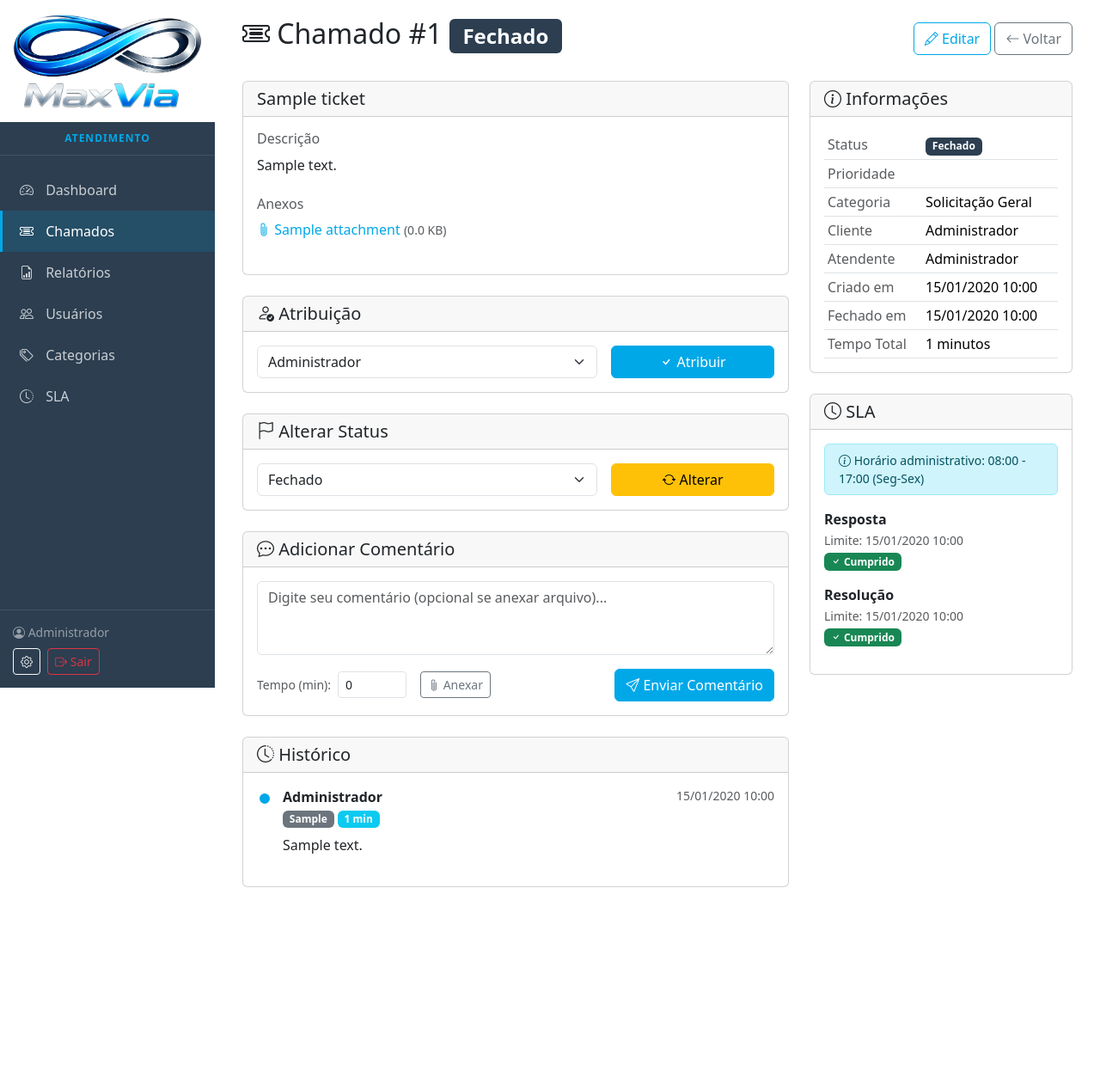
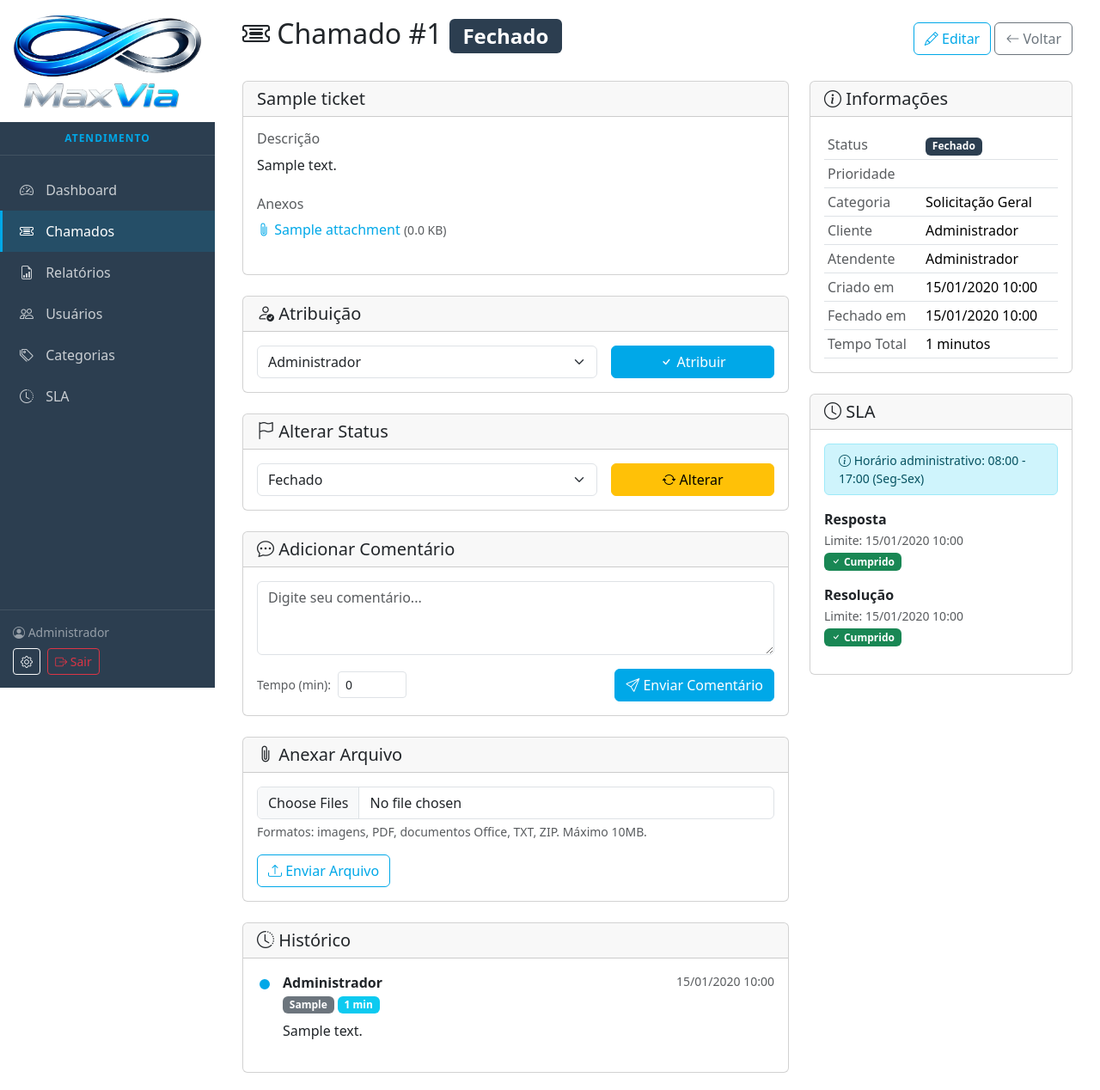
Before and after one commit to cleverauditor/helpdesk, a Flask app: page /tickets/1 in a window 1280 px wide. Shown: the whole page at 86% size. Before the commit the page ends 1032 px from the top, so only its background shows below. Run offline with Flask 3, Linux system fonts and the light colour scheme; a user stored in the database is signed in; tables that the repository leaves empty hold one stand-in row (values such as "Sample post").

Commit message:
feat: Separar formulários de comentário e anexo
- Formulário de comentário agora é separado do anexo
- Nova rota /anexar para enviar apenas arquivos
- Histórico registra anexos separadamente
- Interface mais clara com dois cards distintos

Co-Authored-By: Claude Opus 4.5 <noreply@anthropic.com>

```diff
--- a/routes/tickets.py
+++ b/routes/tickets.py
@@ -303,60 +303,74 @@ def comentar(id):
     comentario = request.form.get('comentario', '').strip()
     tempo_gasto = request.form.get('tempo_gasto', 0, type=int)
 
-    # Verificar se há anexos
-    tem_anexos = False
-    arquivos_anexados = []
-    if 'anexos' in request.files:
-        files = request.files.getlist('anexos')
-        for file in files:
-            if file and file.filename and allowed_file(file.filename):
-                tem_anexos = True
-                filename = secure_filename(file.filename)
-                unique_filename = f"{uuid.uuid4().hex}_{filename}"
-                filepath = os.path.join(current_app.config['UPLOAD_FOLDER'], unique_filename)
-                file.save(filepath)
-
-                anexo = Attachment(
-                    ticket_id=ticket.id,
-                    usuario_id=current_user.id,
-                    nome_arquivo=filename,
-                    caminho=unique_filename,
-                    tamanho=os.path.getsize(filepath),
-                    tipo_mime=file.content_type
-                )
-                db.session.add(anexo)
-                arquivos_anexados.append(filename)
-
-    # Verificar se há comentário ou anexo
-    if not comentario and not tem_anexos:
-        flash('Adicione um comentário ou anexe um arquivo.', 'danger')
+    if not comentario:
+        flash('Comentário não pode estar vazio.', 'danger')
         return redirect(url_for('tickets.visualizar', id=ticket.id))
 
-    # Criar histórico
-    if comentario or tem_anexos:
-        descricao = comentario
-        if tem_anexos and not comentario:
-            descricao = f"Anexo(s) adicionado(s): {', '.join(arquivos_anexados)}"
-        elif tem_anexos and comentario:
-            descricao = f"{comentario}\n\n📎 Anexo(s): {', '.join(arquivos_anexados)}"
-
-        historico = TicketHistory(
-            ticket_id=ticket.id,
-            usuario_id=current_user.id,
-            acao='comentario',
-            descricao=descricao,
-            tempo_gasto_minutos=tempo_gasto if current_user.is_atendente() else 0
-        )
-        db.session.add(historico)
-
+    historico = TicketHistory(
+        ticket_id=ticket.id,
+        usuario_id=current_user.id,
+        acao='comentario',
+        descricao=comentario,
+        tempo_gasto_minutos=tempo_gasto if current_user.is_atendente() else 0
+    )
+    db.session.add(historico)
     db.session.commit()
 
-    if tem_anexos and comentario:
-        flash('Comentário e anexo(s) adicionados!', 'success')
-    elif tem_anexos:
-        flash('Anexo(s) adicionado(s)!', 'success')
-    else:
-        flash('Comentário adicionado!', 'success')
+    flash('Comentário adicionado!', 'success')
+    return redirect(url_for('tickets.visualizar', id=ticket.id))
+
+
+@tickets_bp.route('/<int:id>/anexar', methods=['POST'])
+@login_required
+def anexar(id):
+    ticket = Ticket.query.get_or_404(id)
+
+    # Verificar permissão
+    if current_user.is_cliente() and ticket.cliente_id != current_user.id:
+        flash('Você não tem permissão para anexar arquivos neste chamado.', 'danger')
+        return redirect(url_for('tickets.lista'))
+
+    if 'anexos' not in request.files:
+        flash('Nenhum arquivo selecionado.', 'danger')
+        return redirect(url_for('tickets.visualizar', id=ticket.id))
+
+    files = request.files.getlist('anexos')
+    arquivos_anexados = []
+
+    for file in files:
+        if file and file.filename and allowed_file(file.filename):
+            filename = secure_filename(file.filename)
+            unique_filename = f"{uuid.uuid4().hex}_{filename}"
+            filepath = os.path.join(current_app.config['UPLOAD_FOLDER'], unique_filename)
+            file.save(filepath)
+
+            anexo = Attachment(
+                ticket_id=ticket.id,
+                usuario_id=current_user.id,
+                nome_arquivo=filename,
+                caminho=unique_filename,
+                tamanho=os.path.getsize(filepath),
+                tipo_mime=file.content_type
+            )
+            db.session.add(anexo)
+            arquivos_anexados.append(filename)
+
+    if not arquivos_anexados:
+        flash('Nenhum arquivo válido foi enviado.', 'danger')
+        return redirect(url_for('tickets.visualizar', id=ticket.id))
+
+    # Registrar no histórico
+    historico = TicketHistory(
+        ticket_id=ticket.id,
+        usuario_id=current_user.id,
+        acao='anexo',
+        descricao=f"Arquivo(s) anexado(s): {', '.join(arquivos_anexados)}"
+    )
+    db.session.add(historico)
+    db.session.commit()
+
+    flash(f'{len(arquivos_anexados)} arquivo(s) anexado(s) com sucesso!', 'success')
     return redirect(url_for('tickets.visualizar', id=ticket.id))
 
 
--- a/templates/tickets/view.html
+++ b/templates/tickets/view.html
@@ -109,33 +109,46 @@
                 <h5 class="mb-0"><i class="bi bi-chat-dots"></i> Adicionar Comentário</h5>
             </div>
             <div class="card-body">
-                <form method="POST" action="{{ url_for('tickets.comentar', id=ticket.id) }}" enctype="multipart/form-data">
+                <form method="POST" action="{{ url_for('tickets.comentar', id=ticket.id) }}">
                     <div class="mb-3">
                         <textarea name="comentario" class="form-control" rows="3"
-                                  placeholder="Digite seu comentário (opcional se anexar arquivo)..."></textarea>
+                                  placeholder="Digite seu comentário..." required></textarea>
                     </div>
-
                     <div class="d-flex justify-content-between align-items-center">
-                        <div class="d-flex gap-3 align-items-center">
-                            {% if current_user.is_atendente() %}
-                            <div class="d-flex align-items-center gap-2">
-                                <label class="form-label mb-0 small text-muted">Tempo (min):</label>
-                                <input type="number" name="tempo_gasto" class="form-control form-control-sm" min="0" value="0" style="width: 80px;">
-                            </div>
-                            {% endif %}
-                            <div>
-                                <label class="btn btn-outline-secondary btn-sm mb-0">
-                                    <i class="bi bi-paperclip"></i> Anexar
-                                    <input type="file" name="anexos" id="anexosComentario" class="d-none" multiple
-                                           accept=".png,.jpg,.jpeg,.gif,.pdf,.doc,.docx,.xls,.xlsx,.txt,.zip">
-                                </label>
-                                <span id="anexosNomes" class="ms-2 small text-muted"></span>
-                            </div>
+                        {% if current_user.is_atendente() %}
+                        <div class="d-flex align-items-center gap-2">
+                            <label class="form-label mb-0 small text-muted">Tempo (min):</label>
+                            <input type="number" name="tempo_gasto" class="form-control form-control-sm" min="0" value="0" style="width: 80px;">
                         </div>
+                        {% else %}
+                        <div></div>
+                        {% endif %}
                         <button type="submit" class="btn btn-primary">
                             <i class="bi bi-send"></i> Enviar Comentário
                         </button>
                     </div>
+                </form>
+            </div>
+        </div>
+
+        <!-- Anexar Arquivo -->
+        <div class="card mb-4">
+            <div class="card-header">
+                <h5 class="mb-0"><i class="bi bi-paperclip"></i> Anexar Arquivo</h5>
+            </div>
+            <div class="card-body">
+                <form method="POST" action="{{ url_for('tickets.anexar', id=ticket.id) }}" enctype="multipart/form-data">
+                    <div class="mb-3">
+                        <input type="file" name="anexos" id="anexosArquivo" class="form-control" multiple
+                               accept=".png,.jpg,.jpeg,.gif,.pdf,.doc,.docx,.xls,.xlsx,.txt,.zip" required>
+                        <div class="form-text">
+                            Formatos: imagens, PDF, documentos Office, TXT, ZIP. Máximo 10MB.
+                        </div>
+                        <div id="anexosNomes" class="mt-2 small text-success"></div>
+                    </div>
+                    <button type="submit" class="btn btn-outline-primary">
+                        <i class="bi bi-upload"></i> Enviar Arquivo
+                    </button>
                 </form>
             </div>
         </div>
@@ -282,11 +295,13 @@
 
 {% block extra_js %}
 <script>
-document.getElementById('anexosComentario').addEventListener('change', function() {
-    const nomes = Array.from(this.files).map(f => f.name).join(', ');
-    document.getElementById('anexosNomes').textContent = nomes || '';
+document.getElementById('anexosArquivo').addEventListener('change', function() {
+    const container = document.getElementById('anexosNomes');
     if (this.files.length > 0) {
-        document.getElementById('anexosNomes').innerHTML = '<i class="bi bi-check-circle text-success"></i> ' + this.files.length + ' arquivo(s): ' + nomes;
+        const nomes = Array.from(this.files).map(f => f.name).join(', ');
+        container.innerHTML = '<i class="bi bi-check-circle"></i> ' + this.files.length + ' arquivo(s) selecionado(s): ' + nomes;
+    } else {
+        container.textContent = '';
     }
 });
 </script>
```
